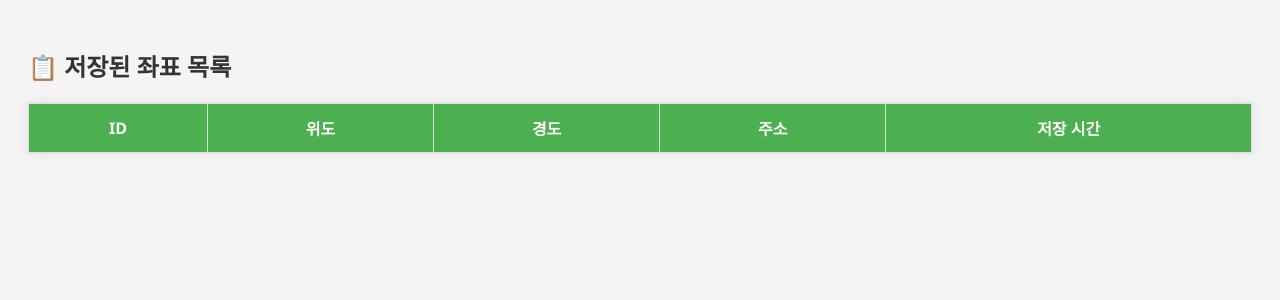
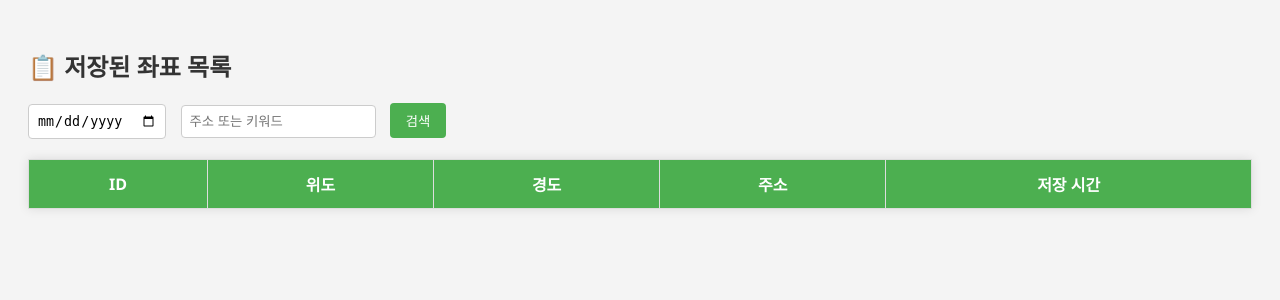
Before and after one commit to skysunm/ana_test2, a Flask app: page /table in a window 1280 px wide. Shown: the top 300 px of the page. Run offline with Flask 3, Linux system fonts and the light colour scheme; data that the repository does not hold is empty.

Commit message:
🔍 필터링 기능 추가 (날짜/키워드 검색)

```diff
--- a/app.py
+++ b/app.py
@@ -32,7 +32,7 @@ def save_coords():
 
     conn = get_db_connection()
     c = conn.cursor()
-    c.execute("INSERT INTO coordinates (lat, lng, address) VALUES (%s, %s, %s)", (lat, lng, address))
+    c.execute("INSERT INTO coordinates (lat, lng, address, created_at) VALUES (%s, %s, %s, NOW())", (lat, lng, address))
     conn.commit()
     conn.close()
     return jsonify({'status': 'success'})
@@ -70,12 +70,28 @@ def admin_coords():
     result = [{'id': r[0], 'lat': r[1], 'lng': r[2], 'address': r[3], 'created_at': r[4]} for r in rows]
     return jsonify(result)
 
-# ✅ 📋 테이블 페이지 라우트
-@app.route('/table')
+# ✅ 📋 테이블 페이지 + 필터링
+@app.route('/table', methods=['GET', 'POST'])
 def coords_table():
+    query = "SELECT id, lat, lng, address, created_at FROM coordinates WHERE 1=1"
+    filters = []
+    args = []
+
+    if request.method == 'POST':
+        date = request.form.get('date')
+        keyword = request.form.get('keyword')
+
+        if date:
+            query += " AND DATE(created_at) = %s"
+            args.append(date)
+
+        if keyword:
+            query += " AND address LIKE %s"
+            args.append(f"%{keyword}%")
+
     conn = get_db_connection()
     c = conn.cursor()
-    c.execute("SELECT id, lat, lng, address, created_at FROM coordinates")
+    c.execute(query, args)
     rows = c.fetchall()
     conn.close()
     return render_template("table.html", coords=rows)
--- a/templates/table.html
+++ b/templates/table.html
@@ -6,29 +6,36 @@
   <style>
     body { font-family: 'Segoe UI', sans-serif; background: #f4f4f4; padding: 20px; }
     h2 { color: #333; }
+    form { margin-bottom: 20px; }
+    input[type="text"], input[type="date"] {
+      padding: 8px; margin-right: 10px;
+      border: 1px solid #ccc; border-radius: 4px;
+    }
+    button {
+      padding: 8px 16px;
+      background-color: #4CAF50;
+      color: white; border: none;
+      border-radius: 4px;
+    }
     table {
-      width: 100%;
-      border-collapse: collapse;
-      margin-top: 20px;
-      background: white;
-      box-shadow: 0 0 10px rgba(0,0,0,0.1);
+      width: 100%; border-collapse: collapse;
+      background: white; box-shadow: 0 0 10px rgba(0,0,0,0.1);
     }
-    th, td {
-      border: 1px solid #ddd;
-      padding: 12px;
-      text-align: center;
-    }
-    th {
-      background-color: #4CAF50;
-      color: white;
-    }
-    tr:nth-child(even) {
-      background-color: #f9f9f9;
-    }
+    th, td { border: 1px solid #ddd; padding: 12px; text-align: center; }
+    th { background-color: #4CAF50; color: white; }
+    tr:nth-child(even) { background-color: #f9f9f9; }
   </style>
 </head>
 <body>
   <h2>📋 저장된 좌표 목록</h2>
+
+  <!-- 🔍 검색 필터 -->
+  <form method="POST">
+    <input type="date" name="date" placeholder="날짜">
+    <input type="text" name="keyword" placeholder="주소 또는 키워드">
+    <button type="submit">검색</button>
+  </form>
+
   <table>
     <thead>
       <tr>
```
